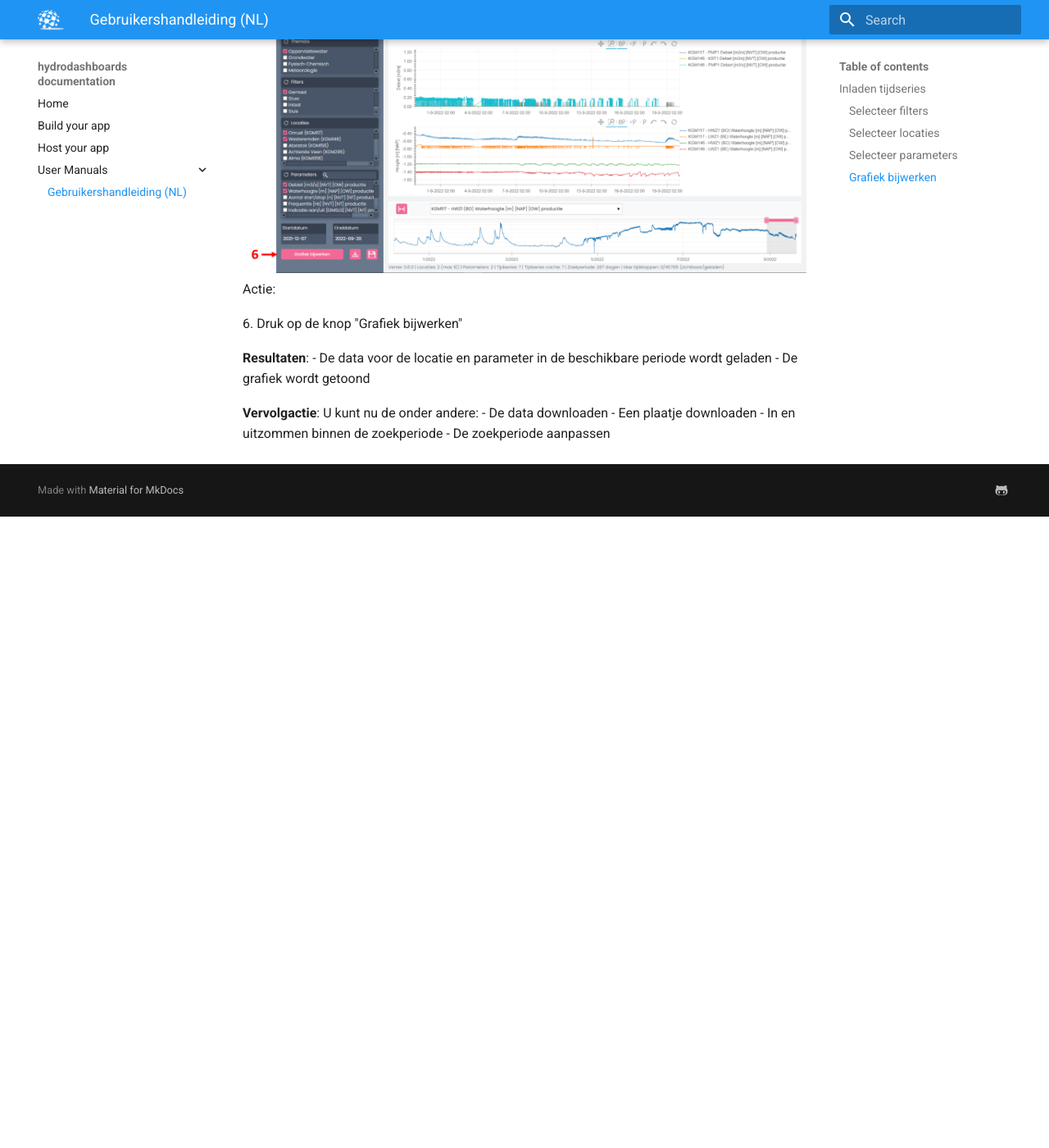
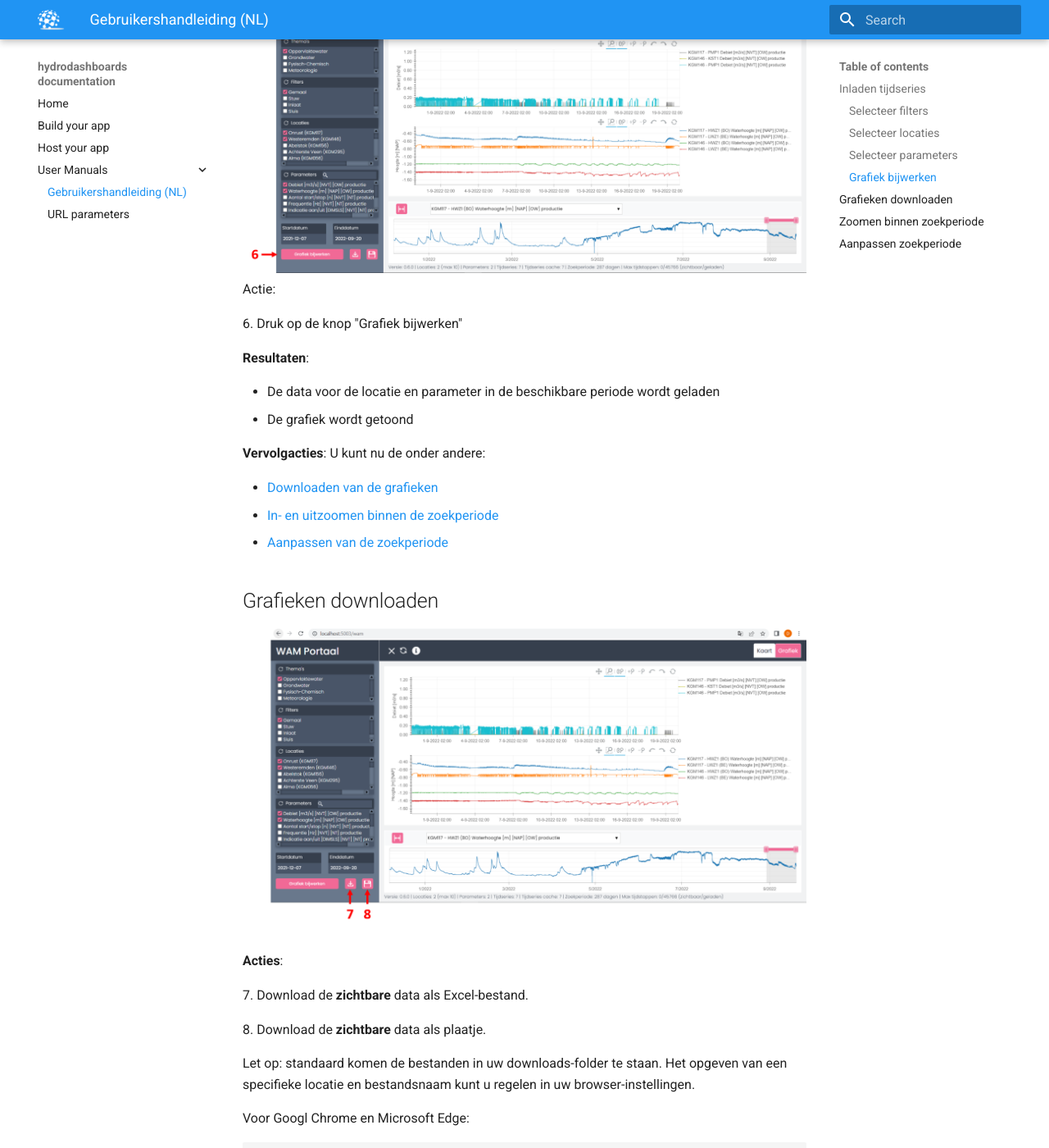
Before and after one commit to d2hydro/hydrodashboards, an MkDocs documentation site: the page built from docs/user_manuals/user_nl.md, in a window 1280 px wide and 1400 px high, scrolled down 2239 px. Shown: the whole window at 82% size. Built offline with MkDocs 1.6.1 and Material for MkDocs 9.7.7, drawn with Linux system fonts in a browser that asks for light colours; before the commit the page ends 2869 px from its top, so only the background shows below that; some of the changed text lies outside the part shown.

Commit message:
misc changes and doc updates

````diff
--- a/docs/user_manuals/user_nl.md
+++ b/docs/user_manuals/user_nl.md
@@ -28,11 +28,11 @@
 - De geselecteerde locaties komen bovenaan in de lijst te staan.
 - De lijst met parameters worden bijgewerkt en worden selecterbaar.
 
-**Vervolgactie**: U kunt nu parameters selecteren
+**Vervolgactie**: [Selecteer parameters](#selecteer-parameters) in de lijst
 
 ### Selecteer parameters
 
-![](images/select_parameters_nl.png "select filter")
+![](images/select_parameters_nl.png "select parameters")
 
 
 **Actie**:
@@ -41,20 +41,67 @@
 
 **Resultaat**: De knop "Grafiek Bijwerken" wordt nu actief
 
-**Vervolgactie**: U kunt nu de tijdseries aanmaken door te klikken op "Grafiek Bijwerken"
+**Vervolgactie**: De [grafiek bijwerken](#grafiek-bijwerken).
 
 ### Grafiek bijwerken
-![](images/load_graph_nl.png "select filter")
+![](images/load_graph_nl.png "laden grafiek")
 Actie:
 
 6\. Druk op de knop "Grafiek bijwerken"
 
 **Resultaten**:
+
 - De data voor de locatie en parameter in de beschikbare periode wordt geladen
 - De grafiek wordt getoond
 
-**Vervolgactie**: U kunt nu de onder andere:
-- De data downloaden
-- Een plaatje downloaden
-- In en uitzommen binnen de zoekperiode
-- De zoekperiode aanpassen
+**Vervolgacties**: U kunt nu de onder andere:
+
+- [Downloaden van de grafieken](#grafieken-downloaden)
+- [In- en uitzoomen binnen de zoekperiode](#zoomen-binnen-zoekperiode)
+- [Aanpassen van de zoekperiode](#aanpassen-zoekperiode)
+
+## Grafieken downloaden
+
+![](images/download_nl.png "download grafiek")
+
+**Acties**:
+
+7\. Download de **zichtbare** data als Excel-bestand.
+
+8\. Download de **zichtbare** data als plaatje.
+
+Let op: standaard komen de bestanden in uw downloads-folder te staan. Het opgeven van een specifieke locatie en bestandsnaam kunt u regelen in uw browser-instellingen.
+
+Voor Googl Chrome en Microsoft Edge:
+```
+instellingen -> downloads -> Voorafgaand aan een download vragen waar een bestand moet worden opgeslagen (toggle aan)
+```
+Voorafgaand aan elke download zal de browser nu vragen waar u met welke naam het bestand wilt opslaan.
+
+## Zoomen binnen zoekperiode
+Binnen de gezochte periode, zichbaar op onderstaande grafiek wordt ingezoomd in de bovenste grafieken. U kunt naar de juiste periode gaan met de slider tussen de grafieken:
+
+![](images/control_viewperiod_nl.png "controlleren getoonde periode")
+
+**Acties**:
+
+9\. Toon data verder terug in tijd
+
+10\. Toon data verder in tijd (nooit verder dan nu!)
+
+11\. Verplaats schuif de periode terug of verder in tijd
+
+## Aanpassen zoekperiode
+De gezochte periode kunt u ook aanpassen met de volgende mogelijkheden:
+
+![](images/control_searchperiod_nl.png "controlleren gezochte periode")
+
+**Acties**:
+
+12\. Toon de zoekperiode voor álle data beschikbaar voor de zoekgrafke (=onderste grafiek)
+
+13\. Kies een datum verder terug in de tijd
+
+14\. Kies een datum verder in de tijd (nooit verder dan nu!)
+
+Na het kiezen van optie 13 of optie 14 moet u wél eerst de [grafiek bijwerken](#grafiek-bijwerken) om nieuwe data in de grafiek te tonen.
--- a/mkdocs.yml
+++ b/mkdocs.yml
@@ -23,3 +23,4 @@ nav:
     - Host your app: host.md
     - User Manuals:
         - Gebruikershandleiding (NL): user_manuals/user_nl.md
+        - URL parameters: user_manuals/url_parameters.md
````
Also changed, not shown: other parts of docs/user_manuals/user_nl.md (+2 -2 lines), docs/user_manuals/url_parameters.md (added, +15 -0 lines), docs/user_manuals/images/control_searchperiod_nl.png (added), docs/user_manuals/images/control_viewperiod_nl.png (added), docs/user_manuals/images/download_nl.png (added), docs/user_manuals/images/startup_url_args.png (added), 2 other files.
